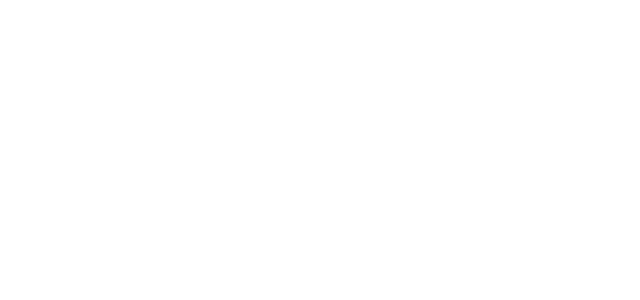
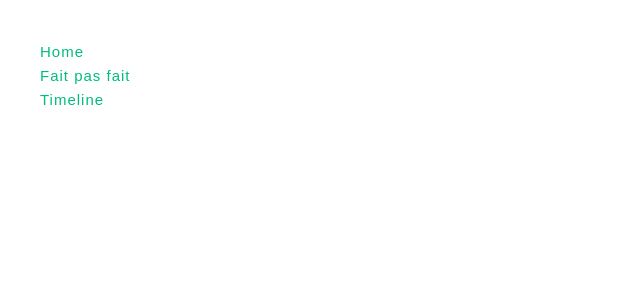
Before and after one commit to charlesrb/Mi-mandat-poco, a Vue app in the folder fait-pas-fait/: page / in a window 1280 px wide. Before the commit this address had no page. Shown: the top 300 px of the page, without its empty margins (0-640 px from the left). Built offline with nearby package versions, Linux system fonts and the light colour scheme; a web font is replaced by a local one.

Commit message:
Fix : routes

```diff
--- a/fait-pas-fait/src/components/Navigation.vue
+++ b/fait-pas-fait/src/components/Navigation.vue
@@ -1,5 +1,6 @@
 <template>
     <nav>
+      <router-link to="/">Home</router-link><br/>
       <router-link to="/fait-pas-fait">Fait pas fait</router-link><br/>
       <router-link to="/timeline">Timeline</router-link>
     </nav>
--- a/fait-pas-fait/src/router/index.js
+++ b/fait-pas-fait/src/router/index.js
@@ -1,10 +1,16 @@
 import { createRouter, createWebHistory } from "vue-router";
 import FaitPasFait from "../views/fait-pas-fait.vue";
 import Timeline from "../views/timeline.vue";
+import Home from "../views/home.vue";
 
 const router = createRouter({
     history: createWebHistory(import.meta.env.BASE_URL),
     routes: [
+        {
+            path: "/",
+            name: "home",
+            component: Home,
+          },
       {
         path: "/fait-pas-fait",
         name: "fait-pas-fait",
--- /dev/null
+++ b/fait-pas-fait/src/views/home.vue
@@ -0,0 +1,15 @@
+<template>
+  <div>    <Navigation></Navigation>
+</div>
+</template>
+
+<script>
+import Navigation from "../components/Navigation.vue";
+export default {
+  components: { Navigation },
+};
+</script>
+
+<style>
+
+</style>
```
Also changed, not shown: 3 other files (tests, documents, lock files or other folders).
